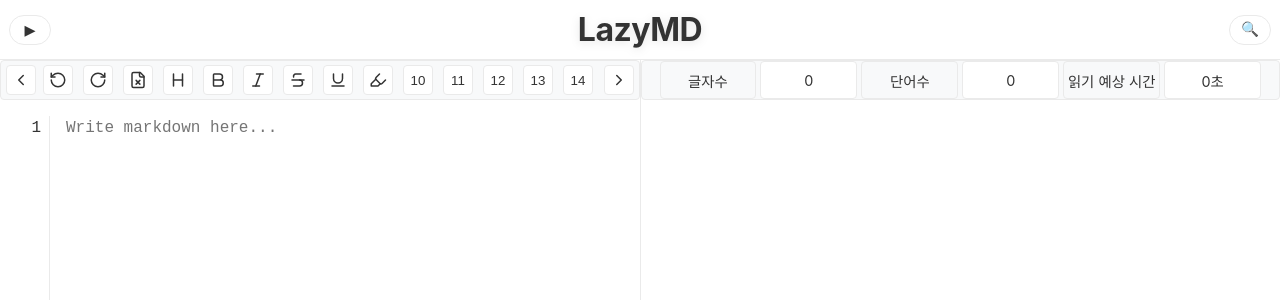
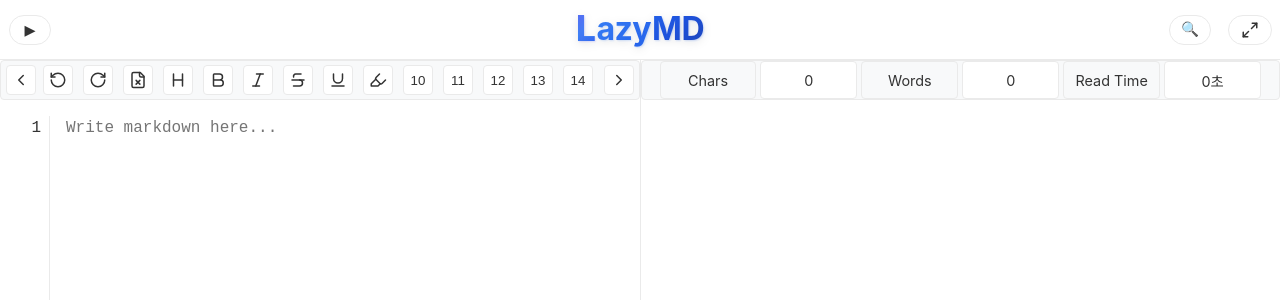
Before and after one commit to hyeongahah/lazymd, a Next.js app: page / in a window 1280 px wide. Both pictures are taken after a click on the button "시작하기". Shown: the top 300 px of the page. Built offline with nearby package versions, Linux system fonts and the light colour scheme.

Commit message:
화면 확대 버튼 추가, 헤더 구조 재구성

```diff
--- a/src/components/Header/Logo.tsx
+++ b/src/components/Header/Logo.tsx
@@ -3,11 +3,9 @@ import styles from '@/pages/page.module.css';
 
 export function Logo() {
   return (
-    <div className={styles.headerLogo}>
-      <div className={styles.logo}>
-        <span className={styles.logoIcon}>L</span>
-        <span className={styles.logoText}>azy</span>
-      </div>
+    <div className={styles.logo}>
+      <span className={styles.logoIcon}>L</span>
+      <span className={styles.logoText}>azy</span>
     </div>
   );
 }
--- a/src/components/Header/index.tsx
+++ b/src/components/Header/index.tsx
@@ -1,11 +1,42 @@
 import React from 'react';
 import styles from '@/pages/page.module.css';
 import { Logo } from './Logo';
+import { Maximize2 } from 'lucide-react';
+import { useMenuStore } from '@/store/menuStore';
+import { useSearchStore } from '@/store/searchStore';
 
 export function Header() {
+  const { isOpen, toggle } = useMenuStore();
+  const { openSearchModal } = useSearchStore();
+
   return (
     <header className={styles.header}>
-      <Logo />
+      <div className={styles.headerMenuToggle}>
+        <button
+          className={styles.toggleButton}
+          onClick={toggle}
+          title={isOpen ? 'Close Menu' : 'Open Menu'}
+        >
+          <span className={styles.toggleIcon}>{isOpen ? '◀' : '▶'}</span>
+        </button>
+      </div>
+      <div className={styles.headerLogo}>
+        <Logo />
+      </div>
+      <div className={styles.headerSyntaxSearch}>
+        <button
+          className={styles.toggleButton}
+          onClick={openSearchModal}
+          title='Search Syntax (F1)'
+        >
+          <span className={styles.toggleIcon}>🔍</span>
+        </button>
+      </div>
+      <div className={styles.headerExpandToggle}>
+        <button className={styles.toggleButton}>
+          <Maximize2 size={18} />
+        </button>
+      </div>
     </header>
   );
 }
--- a/src/components/Layout/Layout.tsx
+++ b/src/components/Layout/Layout.tsx
@@ -1,16 +1,15 @@
 import { ReactNode, useEffect, useState } from 'react';
 import styles from '@/pages/page.module.css';
-import { useMenuStore } from '@/store/menuStore';
 import { useSearchStore } from '@/store/searchStore';
 import { SearchInputModal } from '@/components/SearchInputModal';
 import { SearchResultModal } from '@/components/SearchResultModal';
+import { Header } from '@/components/Header';
 
 interface LayoutProps {
   children: ReactNode;
 }
 
 export function Layout({ children }: LayoutProps) {
-  const { isOpen, toggle } = useMenuStore();
   const { isSearchModalOpen, searchResult, openSearchModal } = useSearchStore();
   const [isMobile, setIsMobile] = useState(false);
 
@@ -26,7 +25,7 @@ export function Layout({ children }: LayoutProps) {
   useEffect(() => {
     const handleKeyDown = (e: KeyboardEvent) => {
       if (e.key === 'F1') {
-        e.preventDefault(); // 브라우저 기본 F1 동작 방지
+        e.preventDefault();
         openSearchModal();
       }
     };
@@ -37,29 +36,7 @@ export function Layout({ children }: LayoutProps) {
 
   return (
     <div className={styles.container}>
-      <header className={styles.header}>
-        <div className={styles.headerMenuToggle}>
-          <button
-            className={styles.toggleButton}
-            onClick={toggle}
-            title={isOpen ? 'Close Menu' : 'Open Menu'}
-          >
-            <span className={styles.toggleIcon}>{isOpen ? '◀' : '▶'}</span>
-          </button>
-        </div>
-        <div className={styles.headerLogo}>
-          <div className={styles.logo}>LazyMD</div>
-        </div>
-        <div className={styles.headerSyntaxSearch}>
-          <button
-            className={styles.toggleButton}
-            onClick={openSearchModal}
-            title='Search Syntax (F1)'
-          >
-            <span className={styles.toggleIcon}>🔍</span>
-          </button>
-        </div>
-      </header>
+      <Header />
       {children}
       {isSearchModalOpen && <SearchInputModal />}
       {searchResult && <SearchResultModal />}
--- a/src/components/MarkdownPreview/index.tsx
+++ b/src/components/MarkdownPreview/index.tsx
@@ -27,19 +27,19 @@ export function MarkdownPreview() {
     <div className={styles.container}>
       <div className={styles.notice}>
         <div className={`${statsStyles.statsBox} ${statsStyles.box1}`}>
-          글자수
+          Chars
         </div>
         <div className={`${statsStyles.statsBox} ${statsStyles.box2}`}>
           {getCharacterCount(markdownText)}
         </div>
         <div className={`${statsStyles.statsBox} ${statsStyles.box3}`}>
-          단어수
+          Words
         </div>
         <div className={`${statsStyles.statsBox} ${statsStyles.box4}`}>
           {getWordCount(markdownText)}
         </div>
         <div className={`${statsStyles.statsBox} ${statsStyles.box5}`}>
-          읽기 예상 시간
+          Read Time
         </div>
         <div className={`${statsStyles.statsBox} ${statsStyles.box6}`}>
           {getReadingTime(markdownText)}
--- a/src/pages/page.module.css
+++ b/src/pages/page.module.css
@@ -24,10 +24,14 @@
   align-items: center;
   justify-content: center;
   padding: 0;
+  position: relative;
 }
 
 .headerLogo {
-  flex: 1;
+  position: absolute;
+  left: 50%;
+  top: 55%;
+  transform: translate(-50%, -60%);
   display: flex;
   align-items: center;
   justify-content: center;
@@ -102,6 +106,19 @@
   align-items: center;
   justify-content: center;
   padding: 0;
+  position: relative;
+  margin-left: auto;
+}
+
+.headerExpandToggle {
+  width: 60px;
+  min-width: 60px;
+  display: flex;
+  align-items: center;
+  justify-content: center;
+  padding: 0;
+  background-color: var(--background-color);
+  position: relative;
 }
 
 .main {
@@ -252,7 +269,7 @@
   scroll-behavior: smooth;
 }
 
-/* 바 아이템 컨테이너 */
+/* 바 아이템 컨테너 */
 .toolbarItem {
   display: flex;
   align-items: center;
@@ -300,7 +317,7 @@
   white-space: pre;
 }
 
-/* 반응형 미디어 쿼리 */
+/* 반응형 미디��� 쿼리 */
 @media (min-width: 992px) {
   .main {
     flex-direction: row;
@@ -349,7 +366,8 @@
 
   .headerMenuToggle,
   .headerLogo,
-  .headerSyntaxSearch {
+  .headerSyntaxSearch,
+  .headerExpandToggle {
     padding: 0 0.8rem;
   }
 
@@ -359,6 +377,11 @@
   }
 
   .headerSyntaxSearch {
+    width: 45px;
+    min-width: 45px;
+  }
+
+  .headerExpandToggle {
     width: 45px;
     min-width: 45px;
   }
@@ -462,7 +485,7 @@
   height: 16px;
 }
 
-/* 토글 버�� 텍스트 */
+/* 토글 버튼 텍스트 */
 .toggleText {
   font-size: 0.9rem;
 }
@@ -485,7 +508,7 @@
   display: none;
 }
 
-/* 모달 오버레이 스타일 */
+/* 모달 오버레이 타일 */
 .modalOverlay {
   display: none;
 }
@@ -534,7 +557,7 @@
   display: flex;
 }
 
-/* 헤�� 옵션 버튼 */
+/* 헤딩 옵션 버튼 */
 .headingOption {
   width: 30px;
   height: 30px;
```
